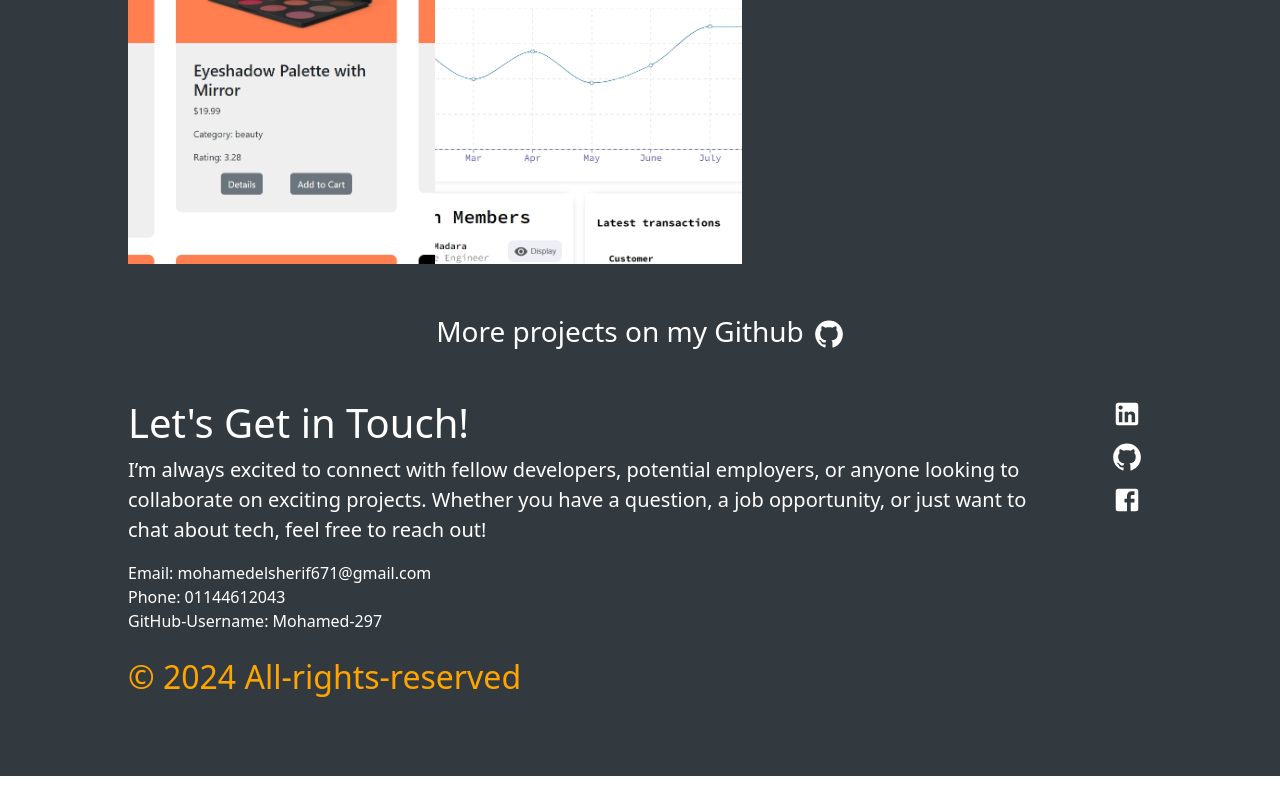
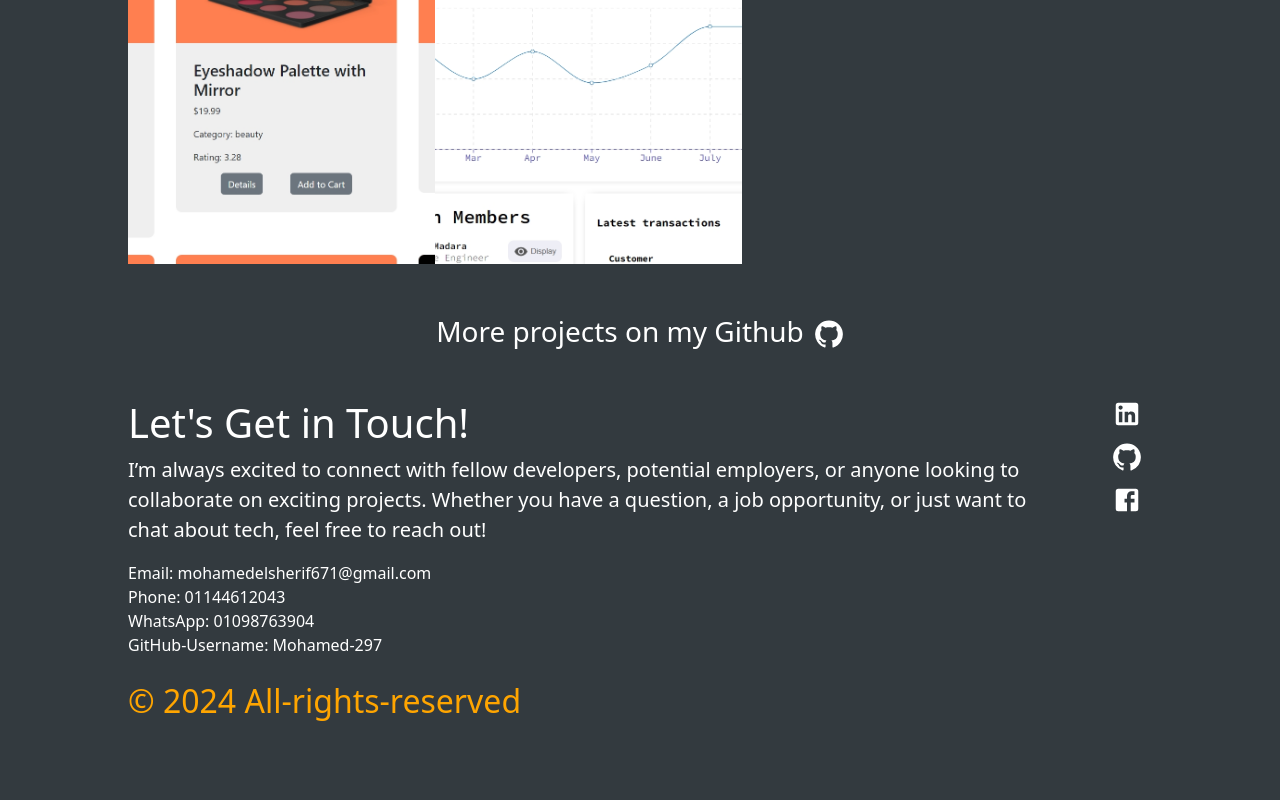
Before and after one commit to Mohamed-297/Portfolio, a React (Create React App) app: page / in a window 1280 px wide. Shown: the part 2583-3383 px from the top of the page. Before the commit the page ends 3359 px from the top, so only its background shows below. Built offline with nearby package versions, Linux system fonts and the light colour scheme; a web font is replaced by a local one.

Commit message:
edit contact methods

```diff
--- a/src/components/Contact/Contact.jsx
+++ b/src/components/Contact/Contact.jsx
@@ -17,6 +17,7 @@ export default function Contact() {
                     <ul className="how-to-contact">
                         <li>Email: mohamedelsherif671@gmail.com</li>
                         <li>Phone: 01144612043</li>
+                        <li>WhatsApp: 01098763904</li>
                         <li>GitHub-Username: Mohamed-297</li>
                     </ul>
                 </div>
```
